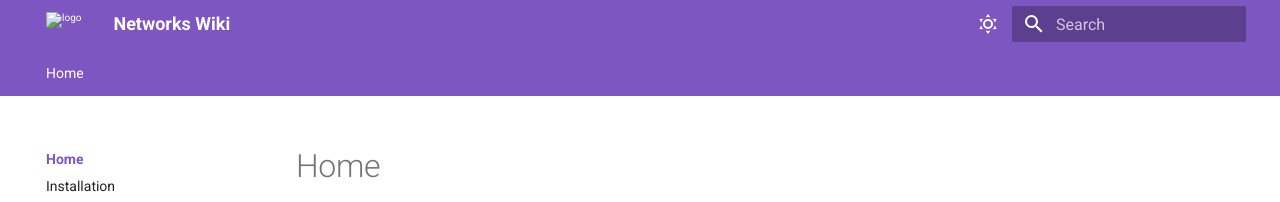
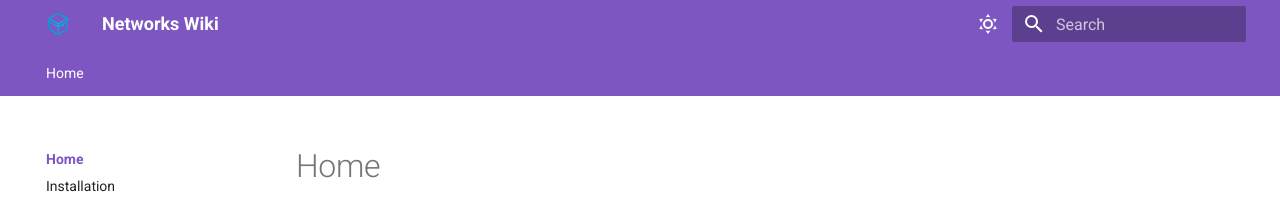
Before and after one commit to nanoflux/networks-docs, an MkDocs documentation site: the page built from docs/index.md, in a window 1280 px wide. Shown: the top 202 px of the page. Built offline with MkDocs 1.6.1 and Material for MkDocs 9.7.7, drawn with Linux system fonts in a browser that asks for light colours.

Commit message:
Added a logo

```diff
--- a/mkdocs.yml
+++ b/mkdocs.yml
@@ -17,7 +17,7 @@ nav:
 theme:
   name: material
   logo: assets/logo.png
-  favicon: assets/logo_small.png
+  favicon: assets/logo.png
   # custom_dir: overrides
   features:
     - announce.dismiss
```
Also changed, not shown: docs/assets/logo.png (added).
